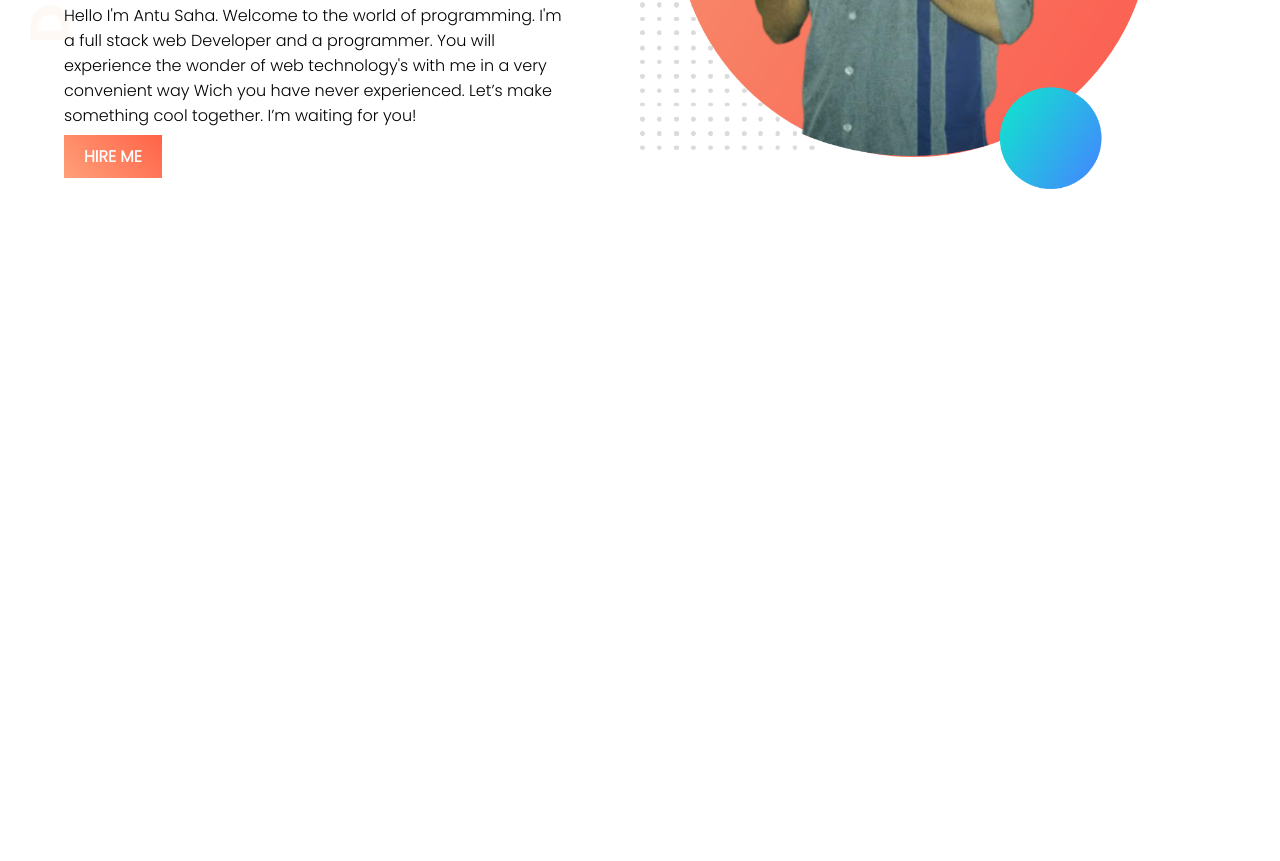
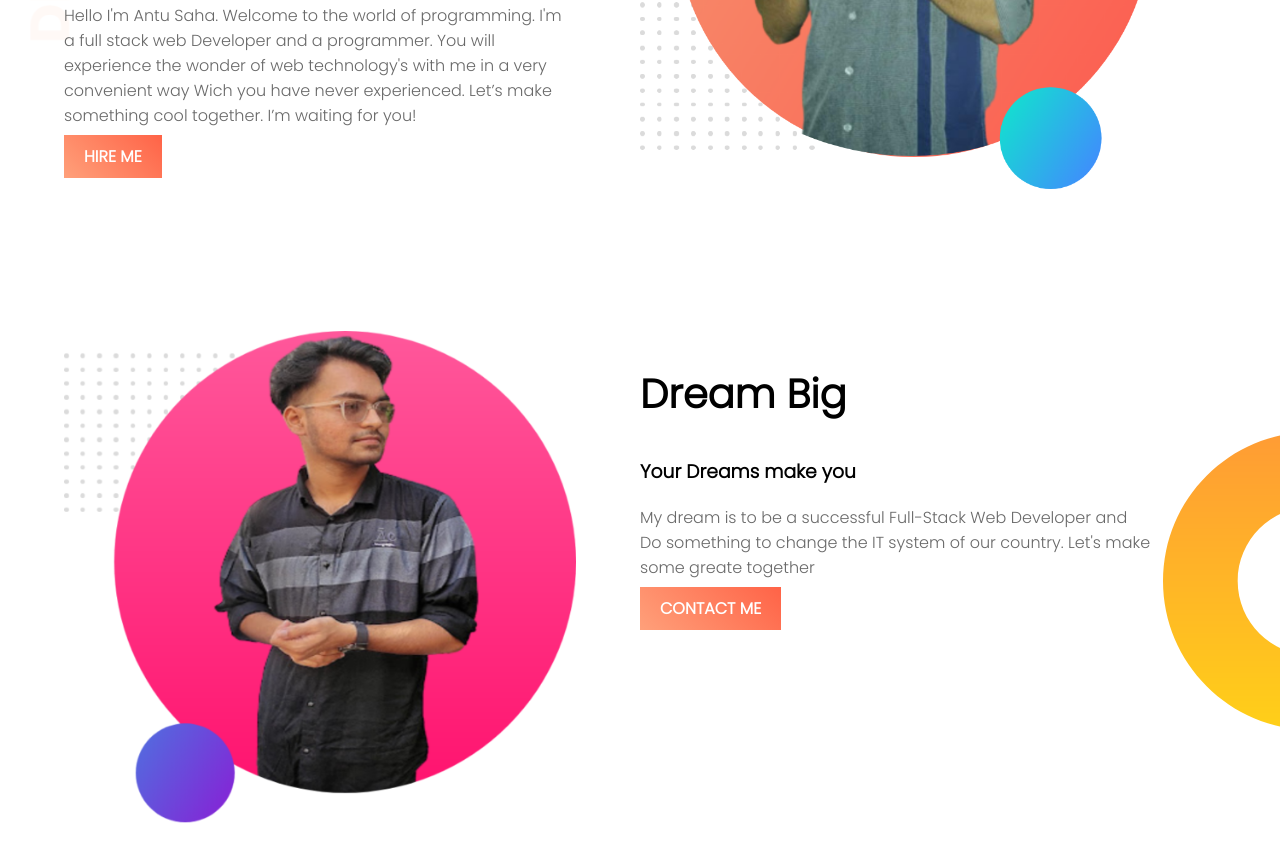
Before and after one commit to antusaha970/Web-Portfolio, a plain HTML site: page index.html in a window 1280 px wide. Shown: the part 319-1180 px from the top of the page. Before the commit the page ends 800 px from the top, so only its background shows below. Drawn offline with Linux system fonts and the light colour scheme.

Commit message:
Dream area coded

```diff
--- a/index.html
+++ b/index.html
@@ -10,7 +10,7 @@
     <link rel="stylesheet" href="style.css">
 </head>
 <body>
-    <section>
+    <section class="top-banner">
         <div class="half-width">
             <h1>Welcome to</h1>
             <h1> <span class="name-highlight">Antu</span> Website</h1>
@@ -22,5 +22,16 @@
             <img src="img/background1.png" alt="">
         </div>
     </section>
+    <section class="dream-area">
+        <div class="half-width">
+            <img src="img/background2.png" alt="">
+        </div>
+        <div class="half-width">
+            <h2>Dream Big</h2>
+            <h3>Your Dreams make you</h3>
+            <p>My dream is to be a successful Full-Stack Web Developer and Do something to change the IT system of our country. Let's make some greate together</p>
+            <a target="_blank" class="link-button" href="https://facebook.com/antusaha970">CONTACT ME</a>
+        </div>
+    </section>
 </body>
 </html>
--- a/style.css
+++ b/style.css
@@ -4,6 +4,12 @@ body{
 }
 h1{
     font-size: 50px;
+}
+h2{
+    font-size: 40px;
+}
+p{
+    color: dimgray;
 }
 .name-highlight{
     color: orange;
@@ -16,7 +22,7 @@ h1{
 .half-width img {
     width: 100%;
 }
-section{
+.top-banner {
     background-image: url("img/top-banner.png");
     height: 500px;
 }
@@ -27,3 +33,12 @@ section{
     font-weight: bold;
     padding: 10px 20px;
 }
+section{
+    margin-bottom: 150px;
+}
+.dream-area{
+    background-image: url("img/dream-bg.png");
+    height: 500px;
+    background-repeat: no-repeat;
+    background-position:  right;
+}
```
